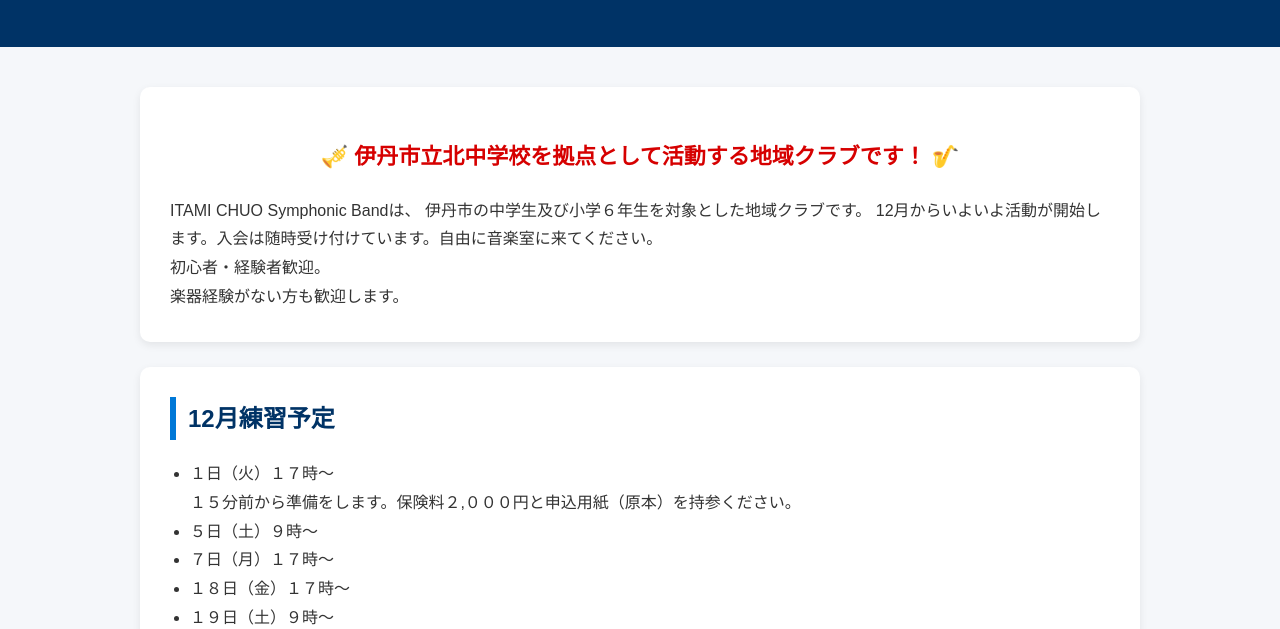
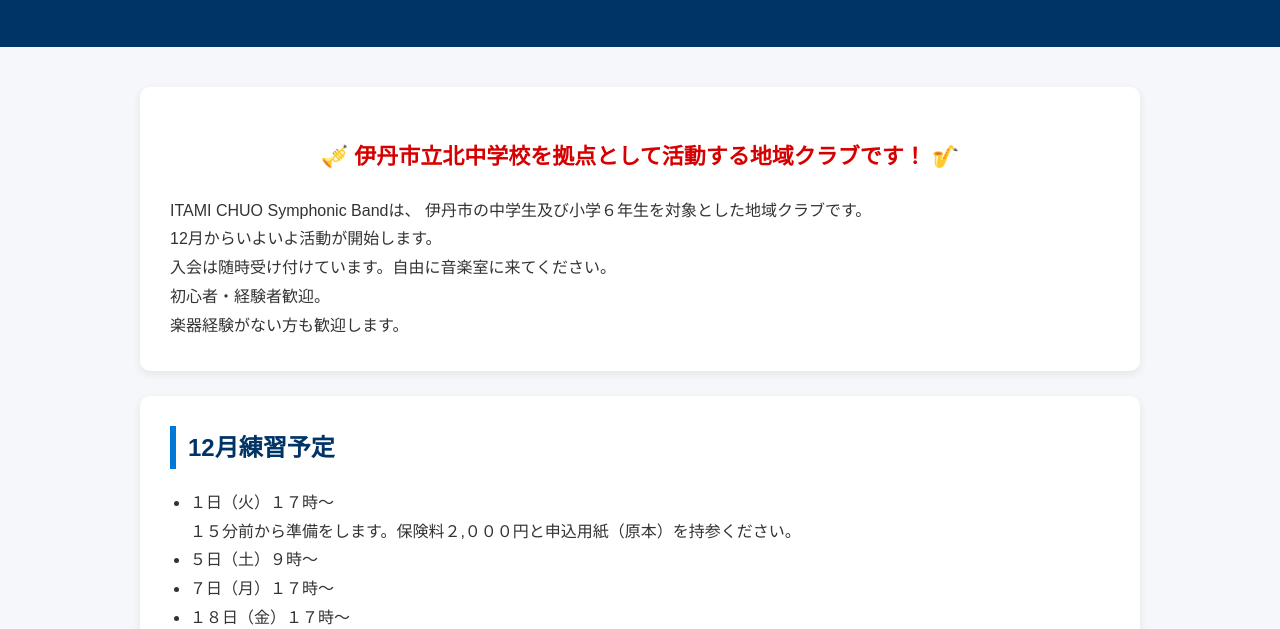
Before and after one commit to itamicsb2026/band, a plain HTML site: page index.html in a window 1280 px wide. Shown: the part 171-800 px from the top of the page. Drawn offline with Linux system fonts and the light colour scheme.

Commit message:
Update index.html

```diff
--- a/index.html
+++ b/index.html
@@ -185,8 +185,9 @@ footer {
 
 <p>
 ITAMI CHUO Symphonic Bandは、
-伊丹市の中学生及び小学６年生を対象とした地域クラブです。
-12月からいよいよ活動が開始します。入会は随時受け付けています。自由に音楽室に来てください。
+伊丹市の中学生及び小学６年生を対象とした地域クラブです。<br>
+12月からいよいよ活動が開始します。<br>
+    入会は随時受け付けています。自由に音楽室に来てください。
 </p>
 
 <p>
```
